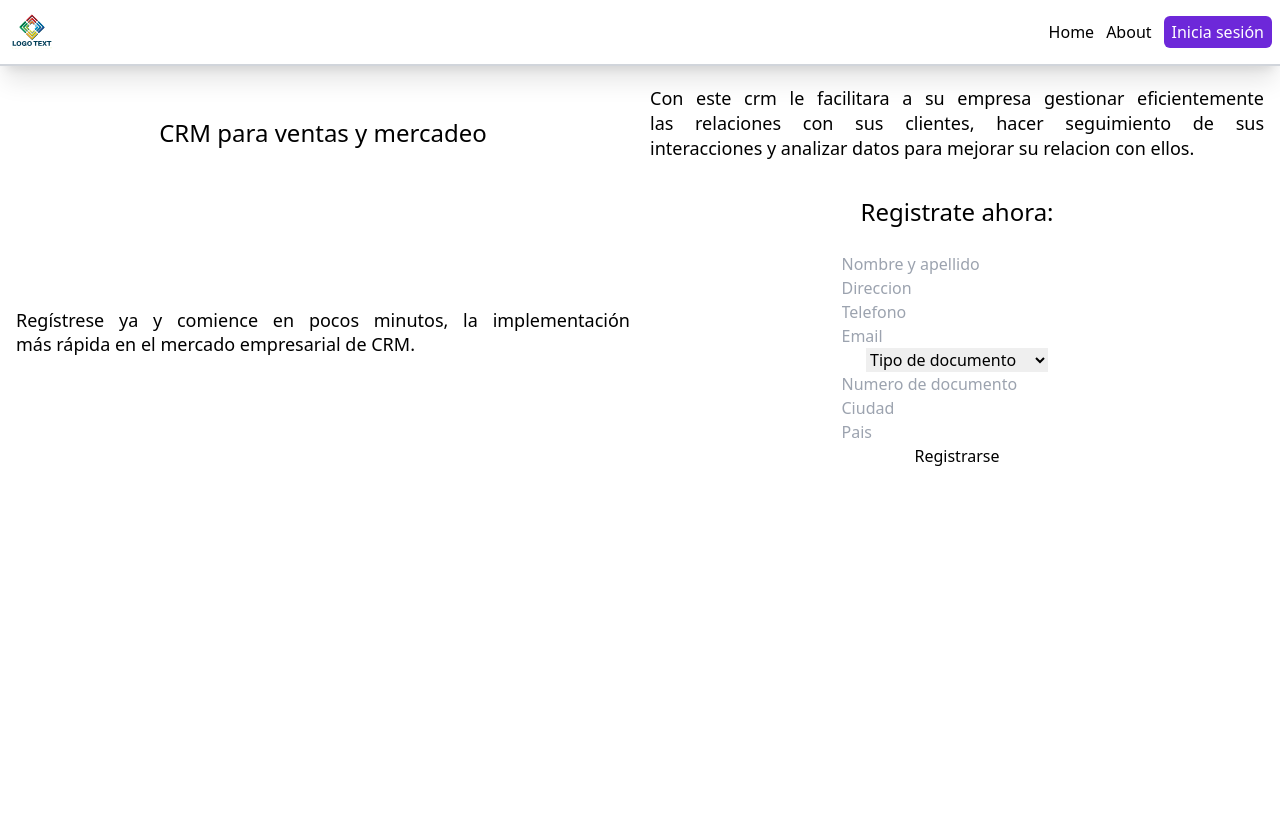
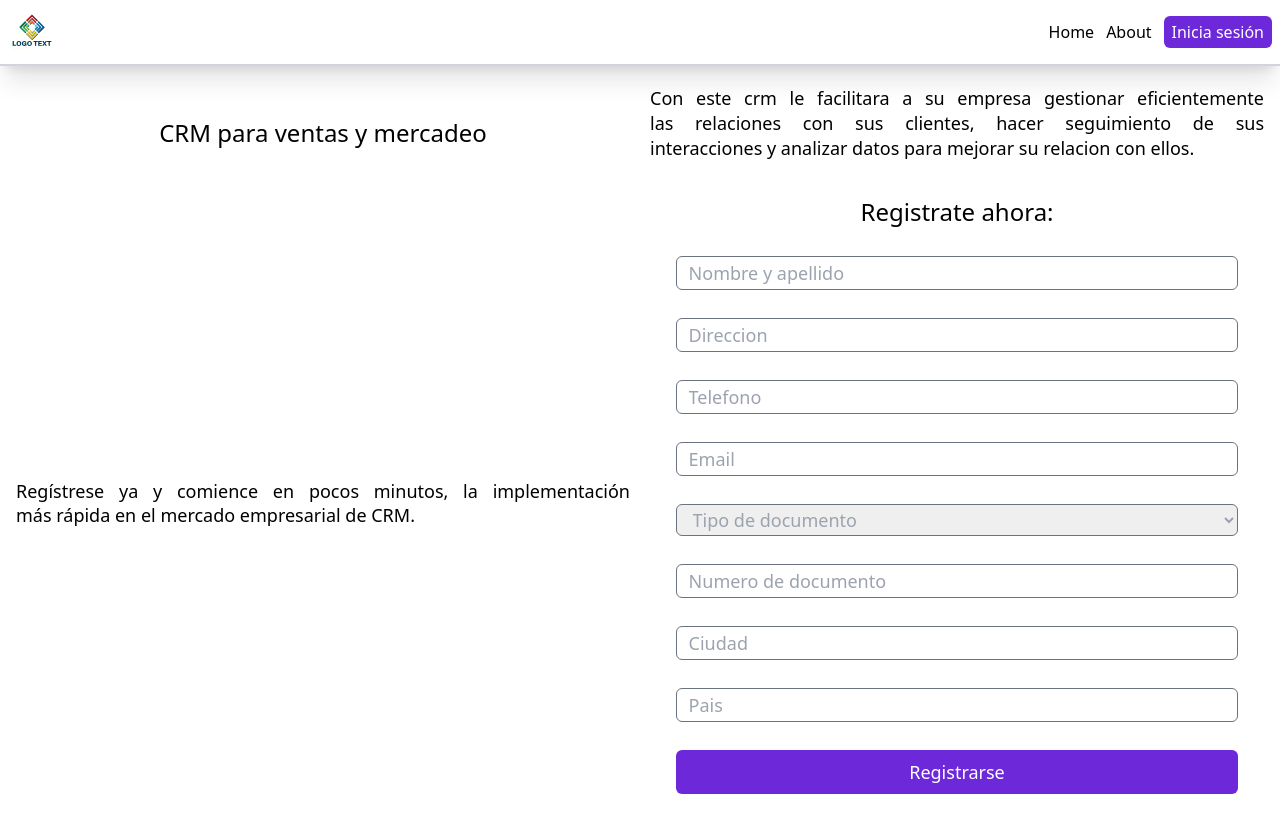
Before and after one commit to mandresblac/proyectoCrm, an Angular app: page / in a window 1280 px wide. Before the commit the page ends 800 px from the top, so only its background shows below. Built offline with nearby package versions, Linux system fonts and the light colour scheme.

Commit message:
commit 5

```diff
--- a/src/app/components/sign-up/sign-up.component.html
+++ b/src/app/components/sign-up/sign-up.component.html
@@ -1,21 +1,67 @@
-<form action="" class="my-4 w-full flex flex-col justify-center items-center">
-  <h2 class="text-2xl mb-6">Registrate ahora:</h2>
+<form
+  action=""
+  class="my-4 w-full flex flex-col justify-center items-center gap-7"
+>
+  <h2 class="text-2xl">Registrate ahora:</h2>
 
-  <input type="text" placeholder="Nombre y apellido" />
-  <input type="text" placeholder="Direccion" />
-  <input type="text" placeholder="Telefono" />
-  <input type="email" placeholder="Email" />
-  <select name="document-type" id="dt">
+  <input
+    class="text-lg w-11/12 outline-none border border-gray-500 rounded-md pl-3 py-0.5 focus:ring-blue-500 focus:border-blue-500 focus:bg-blue-50"
+    type="text"
+    placeholder="Nombre y apellido"
+  />
+
+  <input
+    class="text-lg w-11/12 outline-none border border-gray-500 rounded-md pl-3 py-0.5 focus:ring-blue-500 focus:border-blue-500 focus:bg-blue-50"
+    type="text"
+    placeholder="Direccion"
+  />
+
+  <input
+    class="text-lg w-11/12 outline-none border border-gray-500 rounded-md pl-3 py-0.5 focus:ring-blue-500 focus:border-blue-500 focus:bg-blue-50"
+    type="text"
+    placeholder="Telefono"
+  />
+
+  <input
+    class="text-lg w-11/12 outline-none border border-gray-500 rounded-md pl-3 py-0.5 focus:ring-blue-500 focus:border-blue-500 focus:bg-blue-50"
+    type="email"
+    placeholder="Email"
+  />
+
+  <select
+    class="text-gray-400 text-lg w-11/12 outline-none border border-gray-500 rounded-md pl-3 py-0.5 focus:ring-blue-500 focus:border-blue-500 focus:bg-blue-50"
+    name="document-type"
+    id="dt"
+  >
     <option value="" selected disabled>Tipo de documento</option>
-    <option value="ti">Tarjeta de identidad</option>
-    <option value="cc">Cedula de ciudadania</option>
-    <option value="te">Tarjeta de extranjeria</option>
-    <option value="ce">Cedula de extranjeria</option>
-    <option value="pas">Pasaporte</option>
+    <option class="text-gray-700" value="ti">Tarjeta de identidad</option>
+    <option class="text-gray-700" value="cc">Cedula de ciudadania</option>
+    <option class="text-gray-700" value="te">Tarjeta de extranjeria</option>
+    <option class="text-gray-700" value="ce">Cedula de extranjeria</option>
+    <option class="text-gray-700" value="pas">Pasaporte</option>
   </select>
-  <input type="text" placeholder="Numero de documento" />
-  <input type="text" placeholder="Ciudad" />
-  <input type="text" placeholder="Pais" />
 
-  <input type="submit" value="Registrarse" />
+  <input
+    class="text-lg w-11/12 outline-none border border-gray-500 rounded-md pl-3 py-0.5 focus:ring-blue-500 focus:border-blue-500 focus:bg-blue-50"
+    type="text"
+    placeholder="Numero de documento"
+  />
+
+  <input
+    class="text-lg w-11/12 outline-none border border-gray-500 rounded-md pl-3 py-0.5 focus:ring-blue-500 focus:border-blue-500 focus:bg-blue-50"
+    type="text"
+    placeholder="Ciudad"
+  />
+
+  <input
+    class="text-lg w-11/12 outline-none border border-gray-500 rounded-md pl-3 py-0.5 focus:ring-blue-500 focus:border-blue-500 focus:bg-blue-50"
+    type="text"
+    placeholder="Pais"
+  />
+
+  <input
+    class="text-lg w-11/12 bg-violet-700 py-2 mb-4 rounded-md hover:bg-purple-800 text-white text-center cursor-pointer font-medium"
+    type="submit"
+    value="Registrarse"
+  />
 </form>
```
